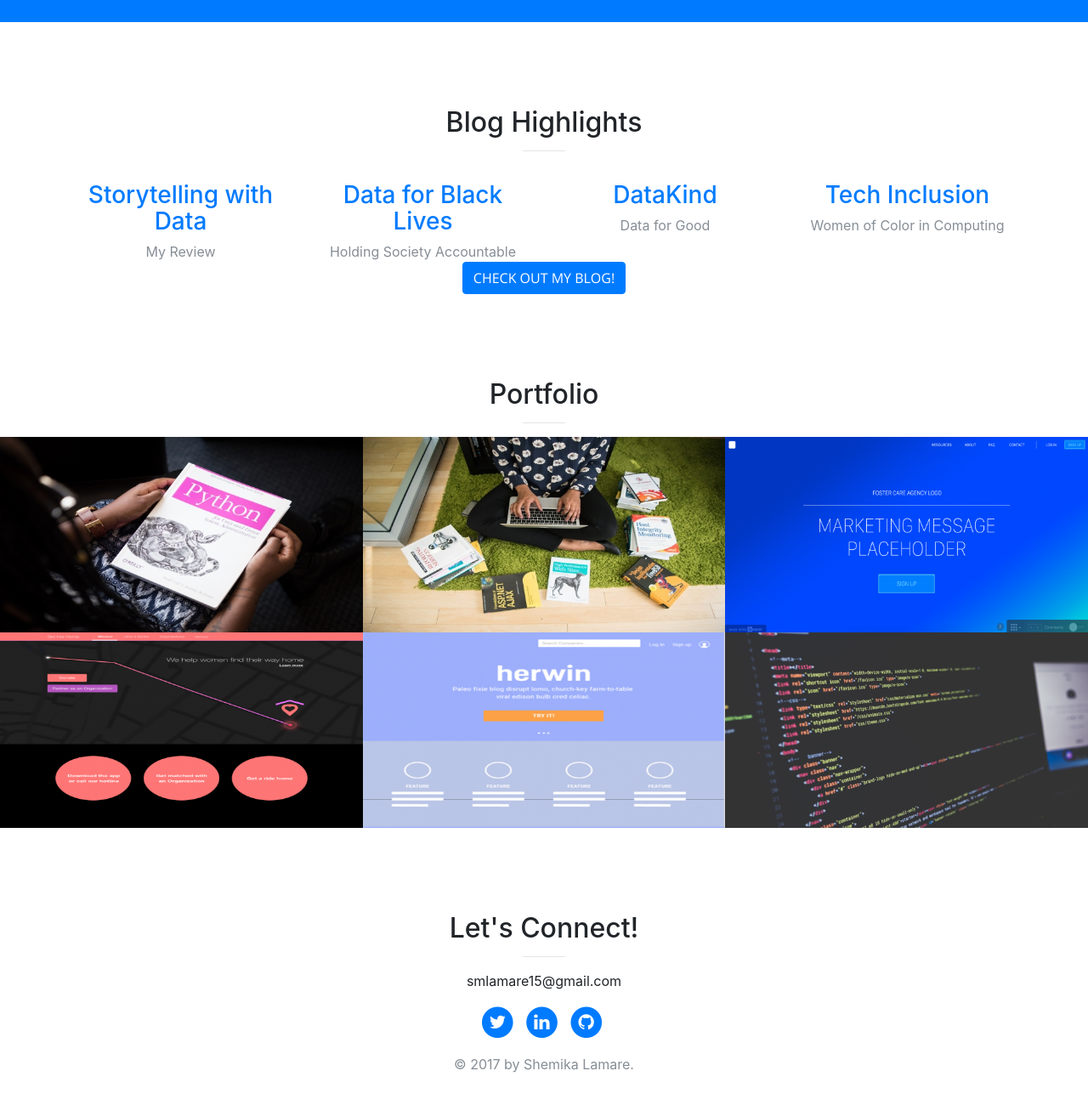
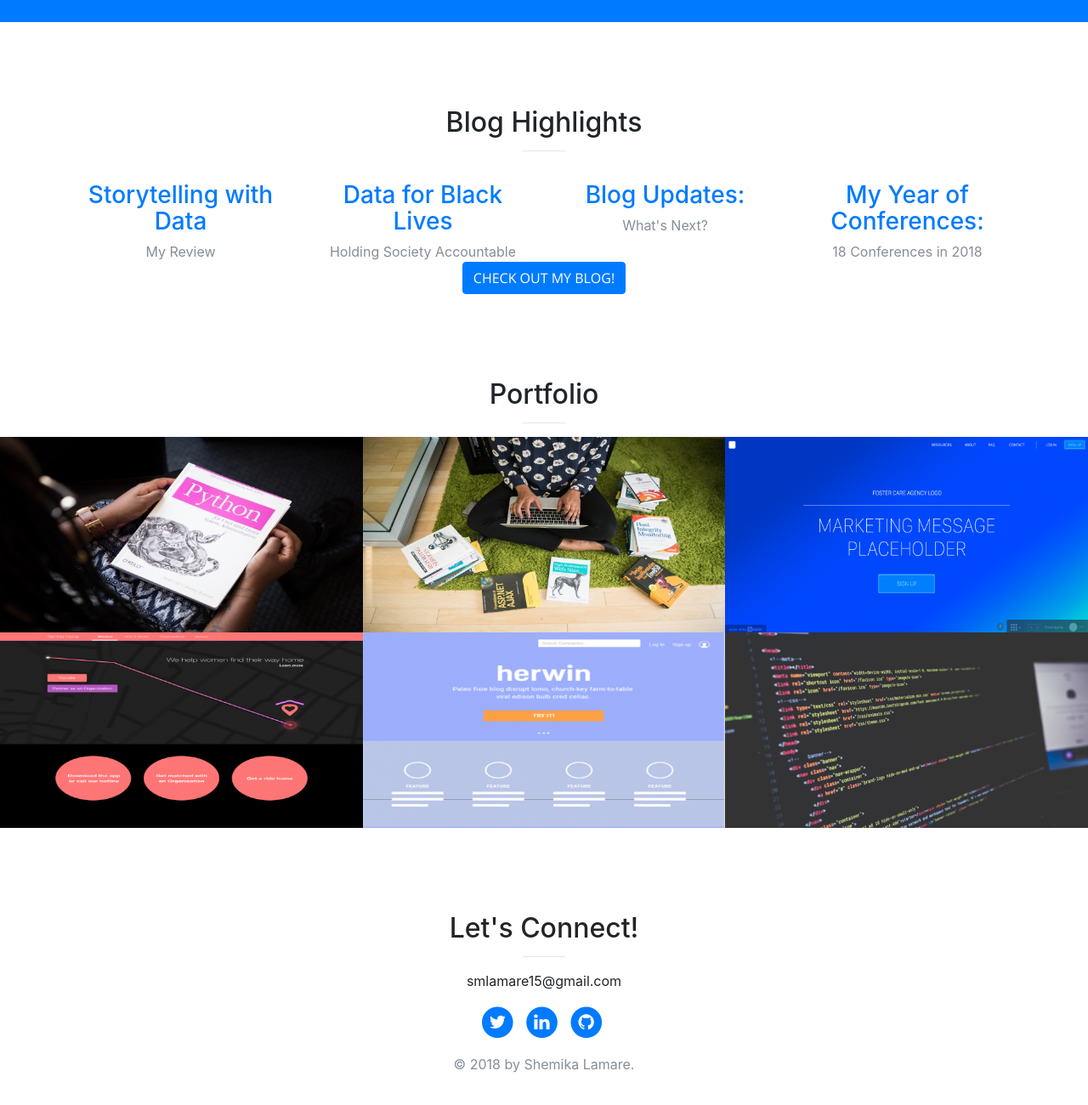
Before and after one commit to Slamare/my_website2, a website with bundled scripts: page index.html in a window 1280 px wide. Shown: the part 1782-3082 px from the top of the page at 85% size. Built offline with nearby package versions, Linux system fonts and the light colour scheme.

Commit message:
updated with  new blogs

```diff
--- a/css/agency.css
+++ b/css/agency.css
@@ -626,3 +626,9 @@
   .btn-xl .badge {
     color: #7F9655;
     background-color: #7F9655; }
+
+  /* this is my code */
+  .col-4 {
+    margin: 0px, 100px, 0px, 100px;
+    width:100%;
+  }
--- a/index.html
+++ b/index.html
@@ -134,16 +134,16 @@
           <div class="col-lg-3 col-md-6 text-center">
             <div class="service-box">
               <!-- <img src="img/" alt="" width="150" height="150" align="middle" > -->
-              <h3><a href="http://www.slamare-blog.com/post6.html">DataKind</a></h3>
-              <p class="text-muted">Data for Good</p>
+              <h3><a href="http://www.slamare-blog.com/post14.html">Blog Updates:</a></h3>
+              <p class="text-muted">What's Next?</p>
             </div>
           </div>
           <div class="col-lg-3 col-md-6 text-center">
             <div class="service-box">
               <!--<i class="fa fa-4x fa-heart text-primary sr-icons"></i> -->
               <!-- <img src="img/" alt="" width="150" height="150" align="middle" > -->
-              <h3><a href="http://www.slamare-blog.com/post13.html">Tech Inclusion</a></h3>
-              <p class="text-muted">Women of Color in Computing</p>
+              <h3><a href="http://www.slamare-blog.com/post15.html">My Year of Conferences:</a></h3>
+              <p class="text-muted">18 Conferences in 2018</p>
             </div>
           </div>
         </div>
@@ -177,7 +177,7 @@
                       <!--Category -->
                   </div>
                   <div class="project-name">
-                    Data Analysis: Coming Soon
+                    Ripe or Not: Coming Soon
                   </div>
                 </div>
               </div>
@@ -275,6 +275,69 @@
     </div>
 
 
+<!--SPEAKING SECTION
+        <section class="bg-primary" id="speaking">
+          <div class="container">
+            <div class="row">
+              <div class="col-lg-8 mx-auto text-center">
+                 <img src="" alt="" width="300" height="300" align="middle" >
+                <h2 class="section-heading text-white">Speaking</h2>
+                <hr class="light">
+                  <p class="text-faded"> Shemika loves sharing her experiences with others. Regardless of the topic she want's everyone to be able to take away some actionable iHer approach is ? in ensuring that people learn actionable ways to improve. She hopes to inspire others to own their expertise and share about their experiences. </p>
+                  <section class="p-0" id="portfolio">
+                    <div class="container-fluid">
+                      <div class="row no-gutter popup-gallery">
+
+Talk 1
+                        <div class="col-4">
+                          <a class="portfolio-box" a href="http://www.slamare-blog.com/" >
+                            <iframe width="250" height="200" src="https://www.youtube.com/embed/hKxySH76814"></iframe>
+                            <div class="portfolio-box-caption">
+                              <div class="portfolio-box-caption-content">
+                              <p class="text-muted"><a class="text-faded" href="https://www.youtube.com/watch?v=hKxySH76814&t=8s">Ignite NYC - The Future of Artifical Intelligence</a></p>
+                                 <a class="btn btn-primary" href="http://www.slamare-blog.com/">Check Out My Blog!</a>
+                            </div>
+                          </a>
+                        </div>
+                      </div>
+Talk 2
+                      <div class="col-4">
+                        <a class="portfolio-box" a href="https://www.anxietytech.com/" >
+                          <img width="250" height="200" src="img/selfcare1.jpg" alt="">
+                          <div class="portfolio-box-caption">
+                            <div class="portfolio-box-caption-content">
+                            <p class="text-faded">AnxietyTech - Self Care: Avoiding Burnout</p>
+                          </div>
+                        </a>
+                      </div>
+                      </div>
+Talk 3
+                      <div class="col-4">
+                        <a class="portfolio-box" a href="http://www.writespeakcode.com/2018/schedule.html#Thu" >
+                          <img width="250" height="200" src="img/wsc2.png" alt="">
+                          <div class="portfolio-box-caption">
+                            <div class="portfolio-box-caption-content">
+                            <p class="text-faded">Write.Speak.Code - Bragging: Cause your Showing Off and It's Alright</p>
+                          </div>
+                        </a>
+                      </div>
+                      </div>
+
+
+                      </div>
+                    </div>
+                  </section>
+-->
+
+
+<!-- closing speaking  -->
+                </div>
+              </div>
+            </div>
+          </section>
+
+
+<!-- CONTACT INFORMATION  -->
     <section id="contact">
       <div class="container">
         <div class="row">
@@ -318,7 +381,7 @@
 
               <!--blank space <p>-->
               <p> </p>
-              <p class="copyright text-muted"> &copy; 2017 by Shemika Lamare.</p>
+              <p class="copyright text-muted"> &copy; 2018 by Shemika Lamare.</p>
             </ul>
           </div>
         </div>
```
